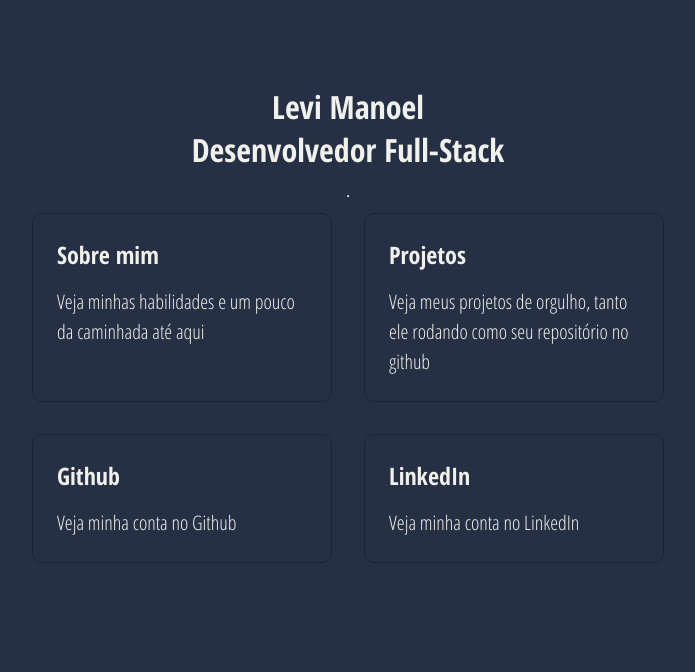
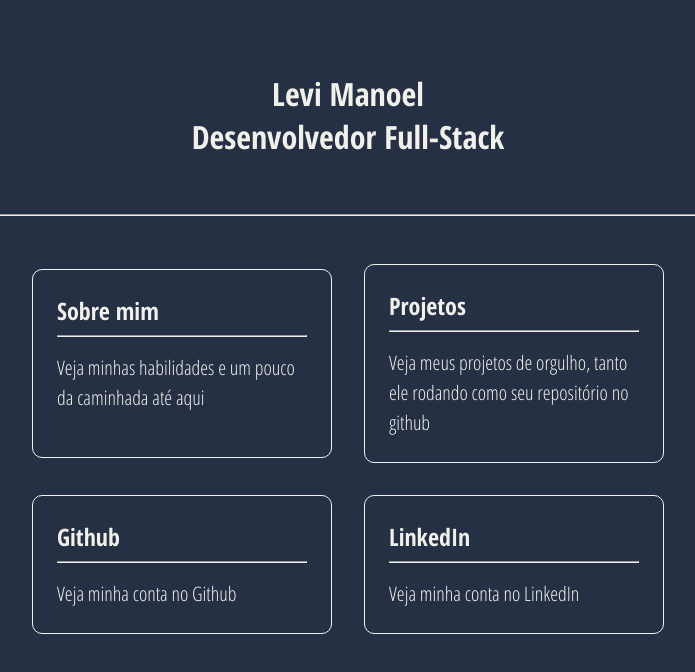
Before and after one commit to levi-manoel/levi-manoel.github.io, a React (Create React App) app: page / in a window 1280 px wide. Shown: the top 672 px of the page, without its empty margins (292-987 px from the left). Built offline with nearby package versions, Linux system fonts and the light colour scheme; the HTML template or start-up script is replaced by a standard one.

Commit message:
pull and push

```diff
--- a/src/App.css
+++ b/src/App.css
@@ -17,3 +17,8 @@
   flex-wrap: wrap;
   max-width: 800px;
 }
+
+hr {
+  width: 65vw;
+  margin: 2em 0;
+}
--- a/src/components/Card.js
+++ b/src/components/Card.js
@@ -7,6 +7,7 @@ function Card(props) {
   return (
     <div className='card'>
       <h3>{ title }</h3>
+      <hr />
       <p>{ text }</p>
     </div>
   );
--- a/src/components/styles/Card.css
+++ b/src/components/styles/Card.css
@@ -4,7 +4,7 @@
   text-align: left;
   color: #F1F1EC;
   text-decoration: none;
-  border: 1px solid #1C2336;
+  border: 1px solid #F1F1EC;
   border-radius: 10px;
   transition: color 0.15s ease, border-color 0.15s ease;
   width: 300px;
@@ -18,13 +18,18 @@
 .card:hover,
 .card:focus,
 .card:active {
-  border-color: whitesmoke;
+  border-color: #1C2336;
   cursor: pointer;
 }
 
 .card h3 {
-  margin: 0 0 1rem 0;
+  margin: 0;
   font-size: 1.5rem;
+}
+
+.card hr {
+  width: 100%;
+  margin: .5rem 0 1rem 0;
 }
 
 .card p {
```
